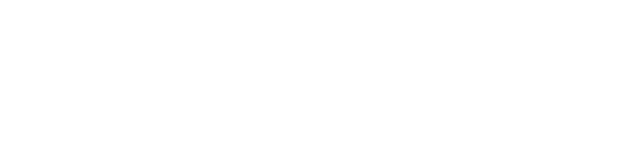
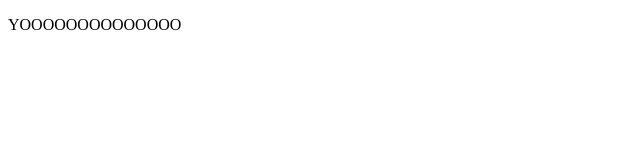
Before and after one commit to Reaper-11/Yolo, a plain HTML site: page index.html in a window 1280 px wide. Shown: the whole page, without its empty margins (0-640 px from the left). Drawn offline with Linux system fonts and the light colour scheme.

Commit message:
index.html

```diff
--- a/index.html
+++ b/index.html
@@ -6,6 +6,6 @@
     <title>Document</title>
 </head>
 <body>
-
+    <P>YOOOOOOOOOOOOOO</P>
 </body>
 </html>
```
